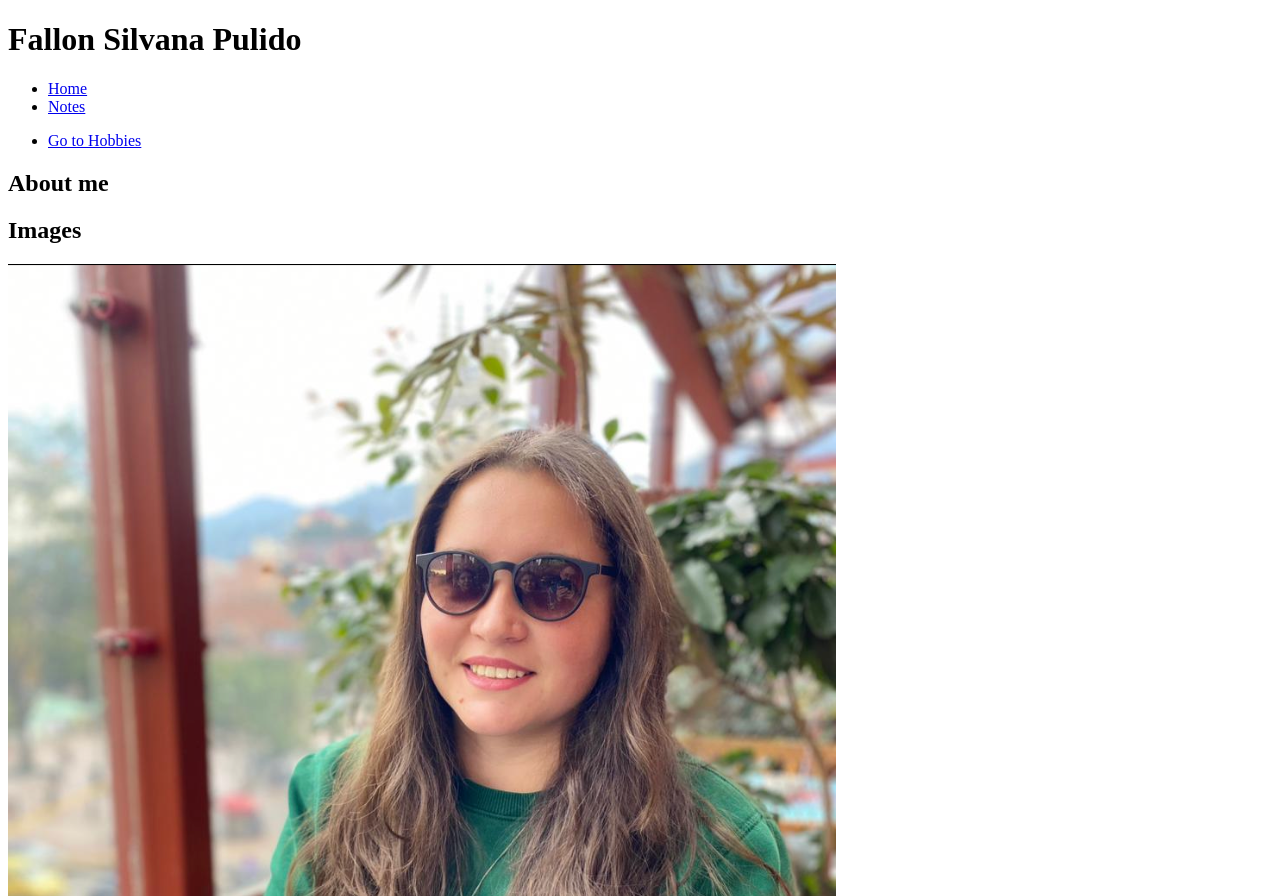
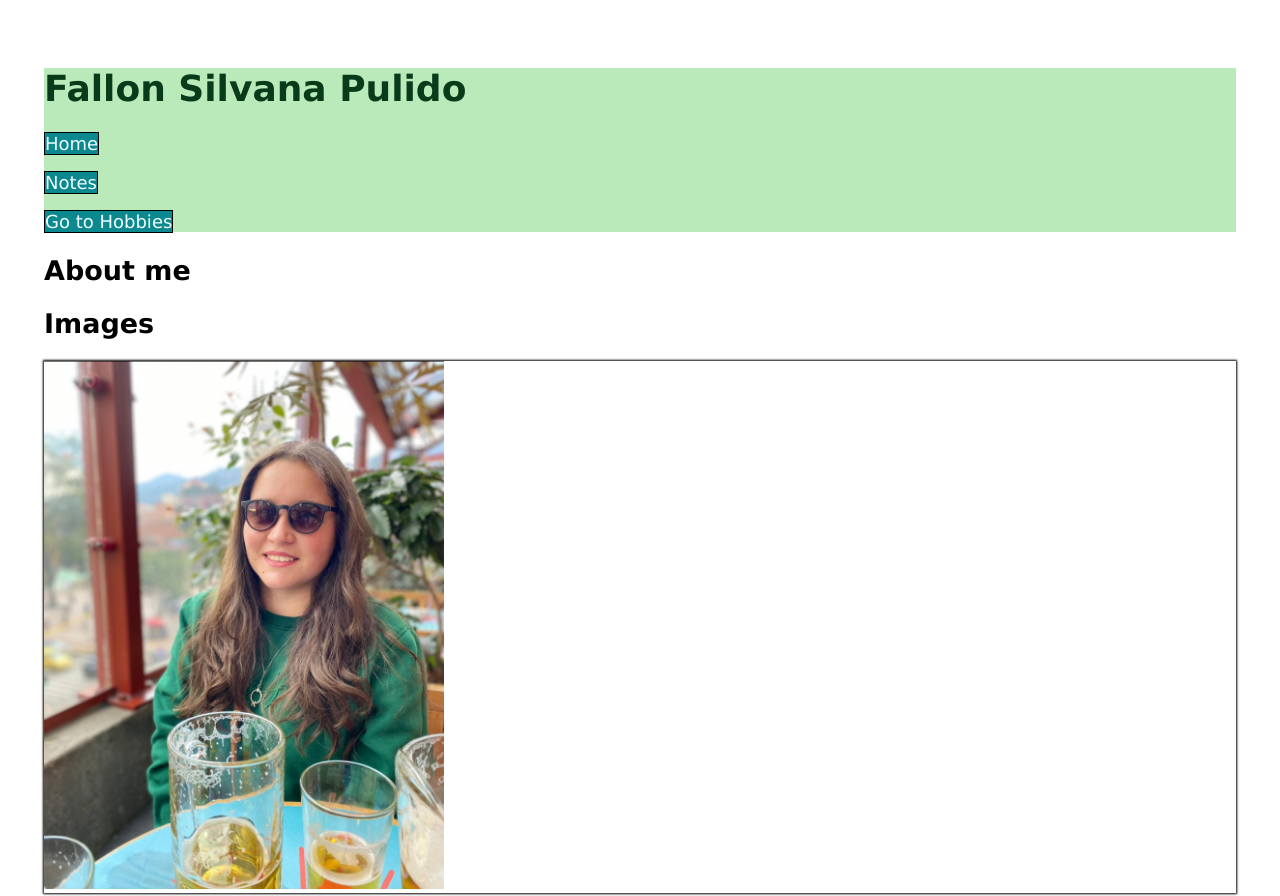
Before and after one commit to puli0016/puli0016.github.io, a plain HTML site: page html-assignment/index.html in a window 1280 px wide. Shown: the top 896 px of the page. Drawn offline with Linux system fonts and the light colour scheme.

Commit message:
assignment 3

```diff
--- /dev/null
+++ b/html-assignment/css/main.css
@@ -0,0 +1,44 @@
+
+
+body {
+    padding: 2em;
+    font-family: 'Lucida Sans', 'Lucida Sans Regular', 'Lucida Grande', 'Lucida Sans Unicode', Geneva, Verdana, sans-serif;
+    font-size: 18px;
+    margin-bottom: 0;
+    margin-inline: 1;
+}
+
+
+header, footer {
+    background-color:rgb(186, 234, 186);
+}
+
+.site-title {
+    color: rgb(8, 59, 25);
+}
+
+#box-shadow {
+    box-shadow:  0px 0px 2px 1px black;
+}
+
+.hobbies {
+    list-style-type: square;
+}
+
+.hobbies
+li:nth-child(odd){
+    background-color: rgba(75, 222, 200, 0.436);
+}
+
+
+a {
+    color:azure;
+    text-decoration: none;
+    background-color: rgb(12, 136, 143);
+    border: 1px solid black;
+}
+
+a:hover, a:active {
+    background-color: rgb(228, 233, 235);
+    color: rgb(44, 22, 206)
+}
--- a/html-assignment/index.html
+++ b/html-assignment/index.html
@@ -5,21 +5,22 @@
     <meta http-equiv="X-UA-Compatible" content="IE=edge">
     <meta name="viewport" content="width=device-width, initial-scale=1.0">
     <title>HTML Assignment</title>
+    <link rel="stylesheet" href="css/main.css">
 </head>
 <body>
 
     <header>
-        <h1>Fallon Silvana Pulido</h1>
+        <h1 class="site-title">Fallon Silvana Pulido</h1>
 
 
-        <nav>
-            <ul>
-                <li><a href="index.html">Home</a></li>
-                <li><a href="notes.html">Notes</a></li>
-            </ul>
+        <nav class="style-nav">
+
+            <p><a href="index.html">Home</a></p>
+            <p><a href="notes.html" rel="external">Notes</a></p>
+
         </nav>
 
-        <ul><li><a href="#Hobbies">Go to Hobbies</a></li></ul>
+        <p><a href="#Hobbies">Go to Hobbies</a></p>
 
     </header>
 
@@ -31,8 +32,9 @@
         <section>
 
             <h2>Images</h2>
-
-            <img src="images/fallon2.PNG" alt="fallon pulido">
+            <div id="box-shadow">
+                <img src="images/fallon2.PNG" alt="fallon pulido" width="400">
+            </div>
 
         </section>
 
@@ -56,7 +58,7 @@
 
         <p>Among my hobbies are the following:</p>
 
-        <ul>
+        <ul class="hobbies">
             <li>Watch series</li>
             <li>Listen to music</li>
             <li>Watch tennis games</li>
```
